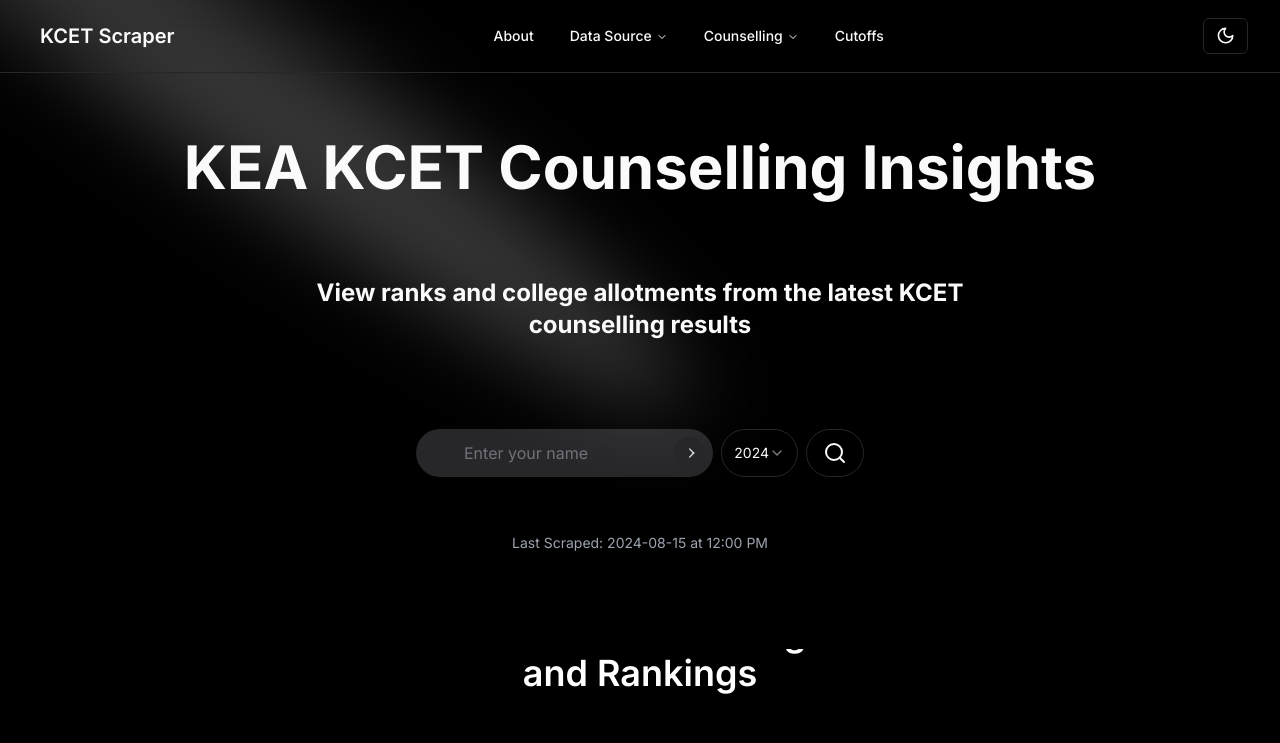
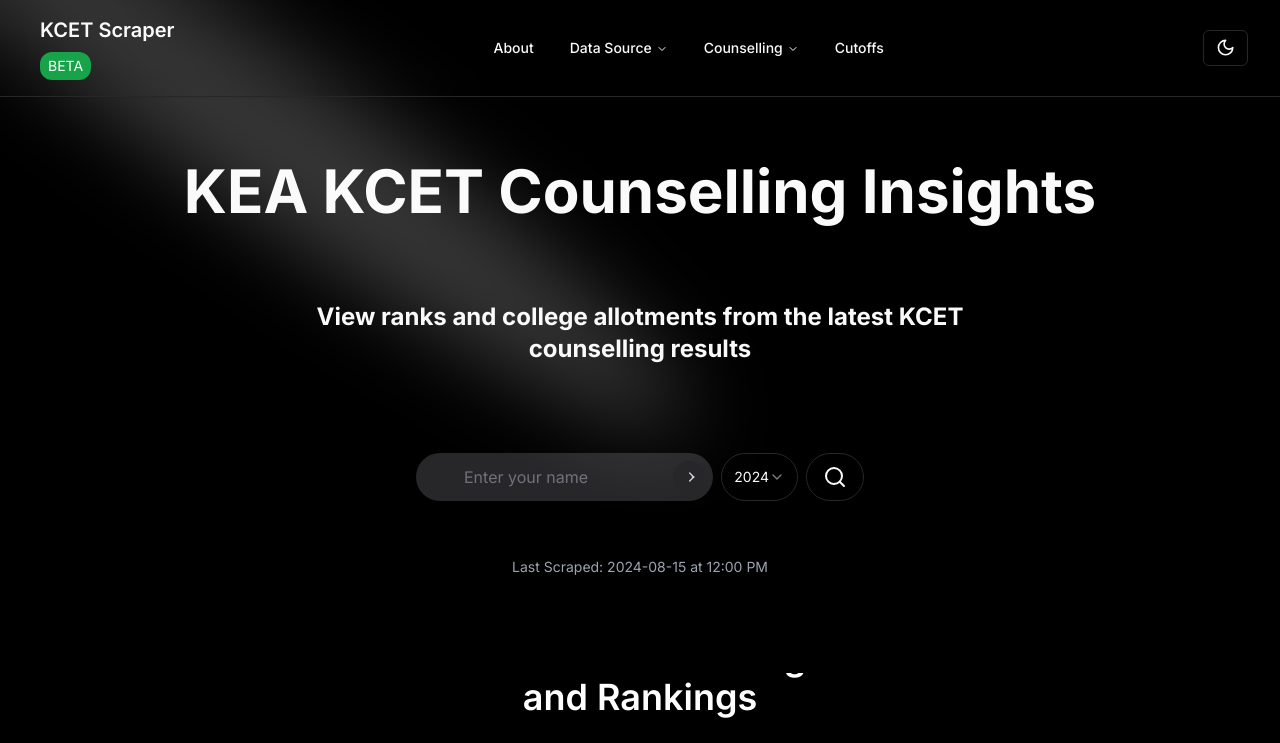
Before and after one commit to CubeStar1/kcet-scraper, a Next.js app: page / in a window 1280 px wide. Shown: the top 743 px of the page. Built offline with nearby package versions, Linux system fonts and the light colour scheme.

Commit message:
Added Beta tag

```diff
--- a/components/Header.tsx
+++ b/components/Header.tsx
@@ -32,7 +32,12 @@
         <div className="max-w-7xl mx-auto px-4 sm:px-6 lg:px-8 py-4">
         <nav className="flex items-center justify-between">
           <div className="flex items-center">
-            <Link href="/" className="ml-2 text-xl font-semibold">KCET Scraper</Link>
+            <div className="flex flex-col gap-2">
+              <Link href="/" className="ml-2 text-xl font-semibold">KCET Scraper</Link>
+              <div className="flex flex-row gap-2 justify-start items-start">
+                <p className="ml-2 text-sm text-white bg-green-600 px-2 py-1 rounded-xl">BETA</p>
+              </div>
+            </div>
           </div>
           <div className="hidden sm:flex items-center gap-2">
             <Navigation />
```
